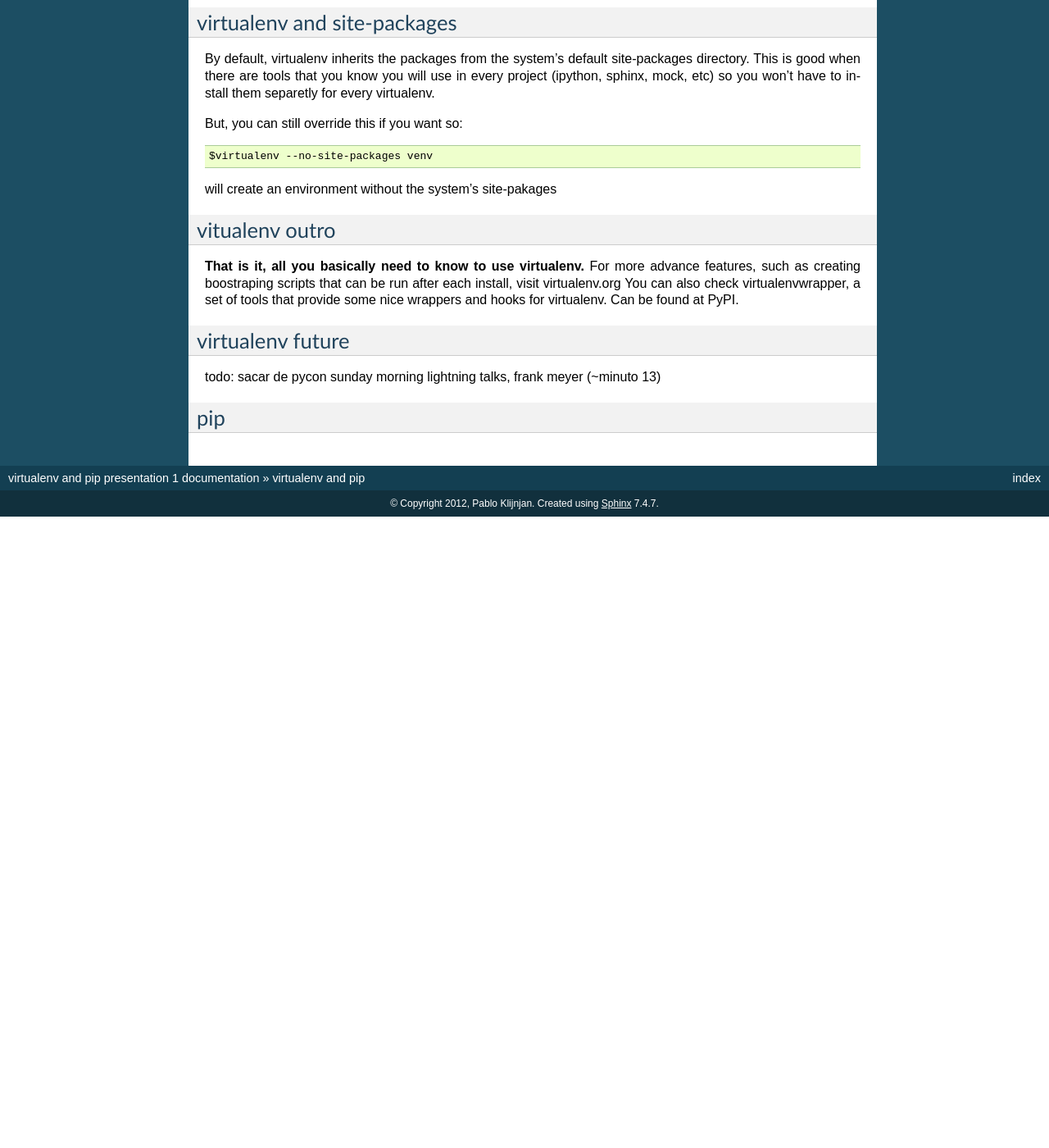
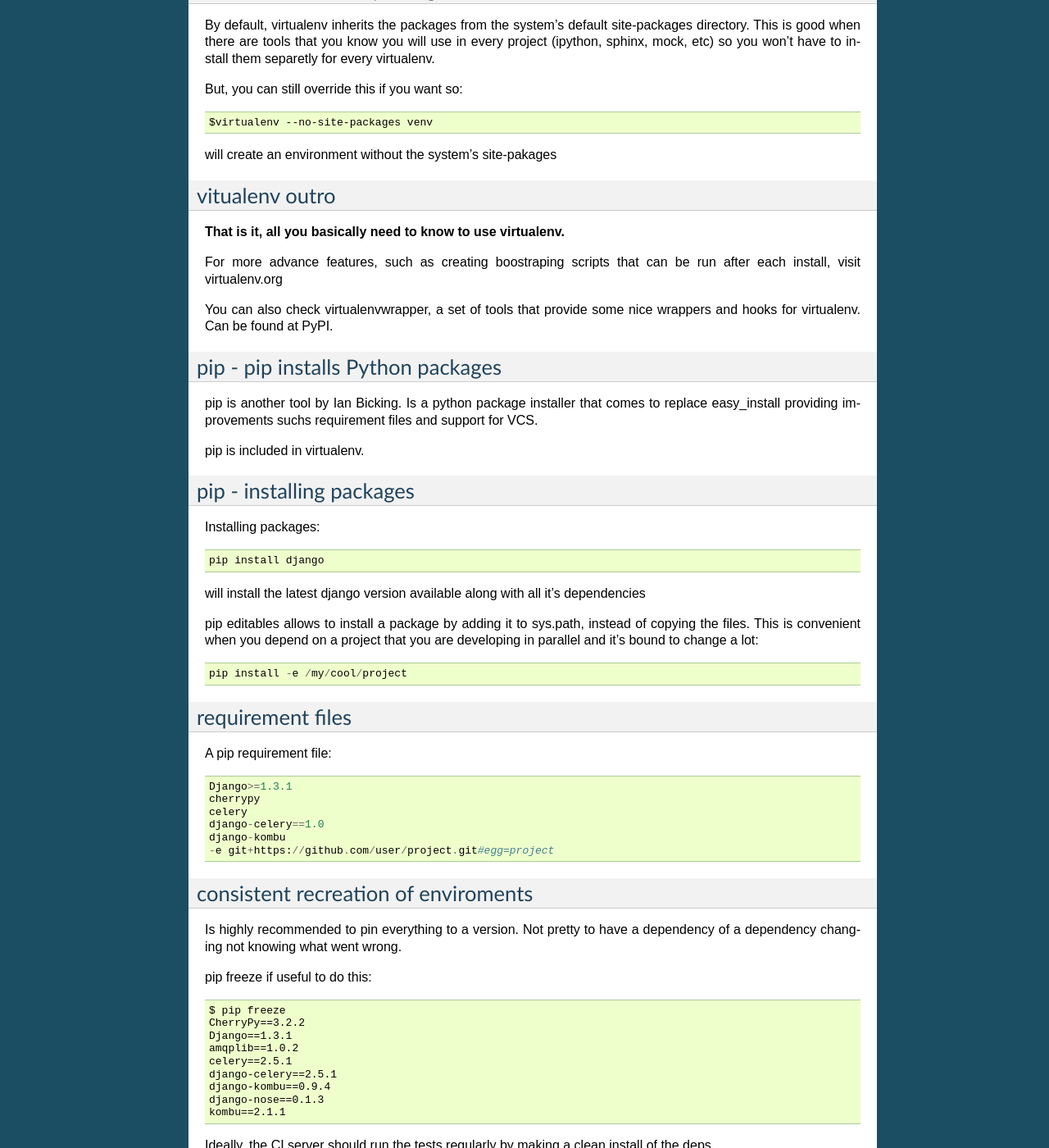
Before and after one commit to holandes22/slides, a Sphinx documentation site: the page built from pip-and-virtualenv/source/slides.rst, in a window 1280 px wide and 1400 px high, scrolled down 954 px. Shown: the whole window at 82% size. Built offline with Sphinx 7.4.7, drawn with Linux system fonts in a browser that asks for light colours; before the commit the page ends 1584 px from its top, so only the background shows below that; some of the changed text lies outside the part shown.

Commit message:
Adding the pip slides

```diff
--- a/pip-and-virtualenv/source/slides.rst
+++ b/pip-and-virtualenv/source/slides.rst
@@ -40,12 +38,12 @@
 
     $source venv/bin/activate
 
-Now, runnig the command which on python::
+Now, runnig the command **which** for python::
 
     $which python
     virtualenvs/venv/bin/python
 
-I now points to the interpreter from venv, instead of the system wide one.
+Points to the interpreter from venv, instead of the system wide one.
 
 virtualenv and site-packages
 ----------------------------
@@ -64,15 +62,78 @@
 ---------------
 
 **That is it, all you basically need to know to use virtualenv.**
+
 For more advance features, such as creating boostraping scripts that can be run after each install, visit virtualenv.org
+
 You can also check virtualenvwrapper, a set of tools that provide some nice wrappers and hooks for virtualenv. Can be
 found at PyPI.
 
-virtualenv future
+pip - pip installs Python packages
+----------------------------------
+
+pip is another tool by Ian Bicking. Is a python package installer that comes to replace easy_install
+providing improvements suchs requirement files and support for VCS.
+
+pip is included in virtualenv.
+
+pip - installing packages
+-------------------------
+
+Installing packages::
+
+    pip install django
+
+will install the latest django version available along with all it's dependencies
+
+pip editables allows to install a package by adding it to sys.path, instead of copying the files. This is convenient when you depend on a project that
+you are developing in parallel and it's bound to change a lot::
+
+    pip install -e /my/cool/project
+
+
+requirement files
 -----------------
 
-todo: sacar de pycon sunday morning lightning talks, frank meyer (~minuto 13)
+A pip requirement file::
+
+    Django>=1.3.1
+    cherrypy
+    celery
+    django-celery==1.0
+    django-kombu
+    -e git+https://github.com/user/project.git#egg=project
 
 
-pip
----
+consistent recreation of enviroments
+------------------------------------
+
+Is highly recommended to pin everything to a version. Not pretty to have a dependency of a dependency changing not
+knowing what went wrong.
+
+pip freeze if useful to do this::
+
+    $ pip freeze
+    CherryPy==3.2.2
+    Django==1.3.1
+    amqplib==1.0.2
+    celery==2.5.1
+    django-celery==2.5.1
+    django-kombu==0.9.4
+    django-nose==0.1.3
+    kombu==2.1.1
+
+Ideally, the CI server should run the tests regularly by making a clean install of the deps.
+
+some tips
+---------
+
+You will probably end up installing the same packages over an over for each project.
+for this, pip can cache the downloaded packages. In ~/pip/.pip.conf  put::
+
+    [global]
+    download-cache=/path/to/some/folder
+
+What if PyPI is down?::
+
+    [global]
+    use-mirrors=true
```
Also changed, not shown: other parts of pip-and-virtualenv/source/slides.rst (+2 -4 lines).
